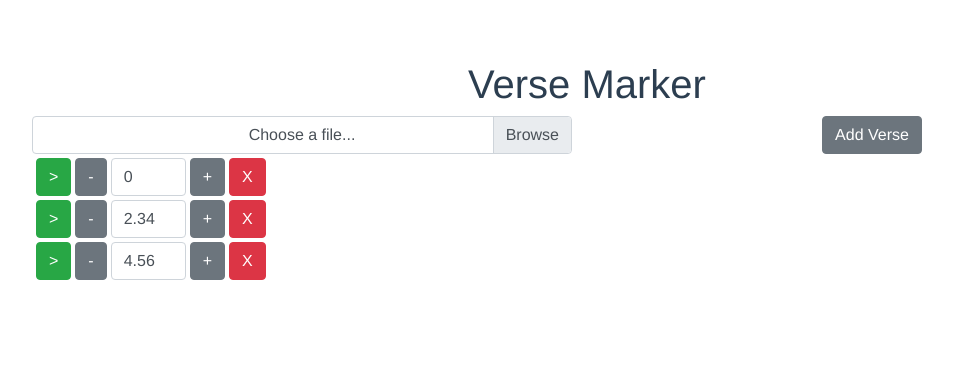
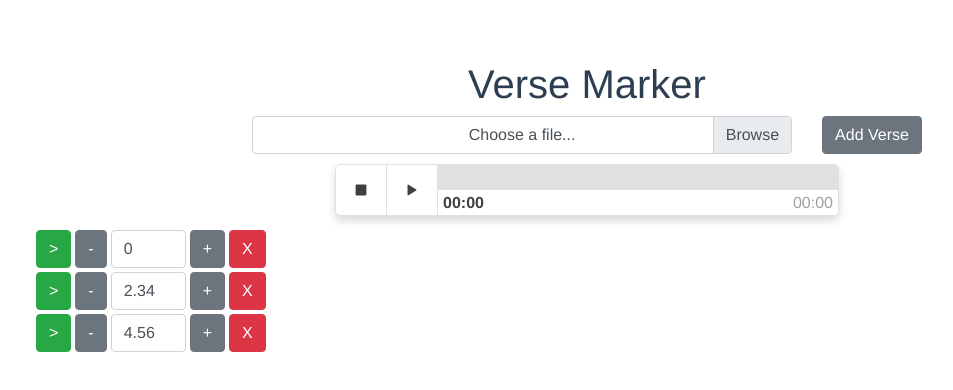
Before and after one commit to burningbman/VerseMarker, a Vue app: page / in a window 1280 px wide. Shown: the top 390 px of the page, without its empty margins (53-1006 px from the left). Built offline with nearby package versions, Linux system fonts and the light colour scheme.

Commit message:
Audio player added and operational

```diff
--- a/package.json
+++ b/package.json
@@ -18,6 +18,8 @@
     "babel-eslint": "^10.0.1",
     "eslint": "^5.8.0",
     "eslint-plugin-vue": "^5.0.0-0",
+    "node-sass": "^4.10.0",
+    "sass-loader": "^7.1.0",
     "vue-template-compiler": "^2.5.17"
   },
   "eslintConfig": {
--- a/src/VerseMarker.vue
+++ b/src/VerseMarker.vue
@@ -3,16 +3,17 @@
     <h1>Verse Marker</h1>
     <b-container>
         <b-row class="justify-content-md-center">
-            <b-col>
+            <b-col cols="6">
                 <b-form>
                     <b-form-file v-model="file" accept=".mp3" placeholder="Choose a file..."></b-form-file>
                 </b-form>
             </b-col>
-            <b-col>
+            <b-col md="auto">
                 <b-button @click="addVerse">Add Verse</b-button>
             </b-col>
         </b-row>
     </b-container>
+    <AudioPlayer :file="file" ref="audioPlayer"/>
     <b-container>
         <Verse v-for="verse in verses" :key="verse" :initialTimestamp="verse" v-on:delete-verse="deleteVerse" />
     </b-container>
@@ -21,18 +22,22 @@
 
 <script>
 import Verse from './components/Verse.vue'
+import AudioPlayer from './components/AudioPlayer.vue'
 import Utils from './utils/Utils.js'
 
+var file = new File([''], 'temp')
+
 export default {
-    name: 'app',
+    name: 'VerseMarker',
     data() {
         return {
-            file: null,
+            file: file,
             verses: [0, 2.34, 4.56]
         }
     },
     components: {
-        Verse
+        Verse,
+        AudioPlayer
     },
     methods: {
         deleteVerse(timestamp) {
@@ -40,8 +45,8 @@ export default {
             this.verses.splice(verseIndex, 1)
         },
         addVerse() {
-            var verse = Utils.toTwoDecimals(Math.random() * 100)
-            this.verses.push(verse)
+            var time = Utils.toTwoDecimals(this.$refs.audioPlayer.getCurrentTime())
+            this.verses.push(time)
             this.verses.sort(function(a, b) {
                 return a - b
             })
--- /dev/null
+++ b/src/components/AudioPlayer.vue
@@ -0,0 +1,206 @@
+<template>
+<div class="player">
+    <div class="player-controls">
+        <div>
+            <a v-on:click.prevent="stop" title="Stop" href="#">
+                <svg width="18px" xmlns="http://www.w3.org/2000/svg" viewBox="0 0 20 20">
+                    <path fill="currentColor" d="M16,4.995v9.808C16,15.464,15.464,16,14.804,16H4.997C4.446,16,4,15.554,4,15.003V5.196C4,4.536,4.536,4,5.196,4h9.808C15.554,4,16,4.446,16,4.995z" />
+                </svg>
+            </a>
+        </div>
+        <div>
+            <a v-on:click.prevent="playing = !playing" title="Play/Pause" href="#">
+                <svg width="18px" xmlns="http://www.w3.org/2000/svg" viewBox="0 0 20 20">
+                    <path v-if="!playing" fill="currentColor" d="M15,10.001c0,0.299-0.305,0.514-0.305,0.514l-8.561,5.303C5.51,16.227,5,15.924,5,15.149V4.852c0-0.777,0.51-1.078,1.135-0.67l8.561,5.305C14.695,9.487,15,9.702,15,10.001z" />
+                    <path v-else fill="currentColor" d="M15,3h-2c-0.553,0-1,0.048-1,0.6v12.8c0,0.552,0.447,0.6,1,0.6h2c0.553,0,1-0.048,1-0.6V3.6C16,3.048,15.553,3,15,3z M7,3H5C4.447,3,4,3.048,4,3.6v12.8C4,16.952,4.447,17,5,17h2c0.553,0,1-0.048,1-0.6V3.6C8,3.048,7.553,3,7,3z" />
+                </svg>
+            </a>
+        </div>
+        <div>
+            <div v-on:click="seek" class="player-progress" title="Time played : Total time">
+                <div :style="{ width: this.percentComplete + '%' }" class="player-seeker"></div>
+            </div>
+            <div class="player-time">
+                <div class="player-time-current">{{ currentTime }}</div>
+                <div class="player-time-total">{{ durationTime }}</div>
+            </div>
+        </div>
+    </div>
+    <audio ref="audiofile" :src="fileName" preload="auto" style="display: none;"></audio>
+</div>
+</template>
+
+<script>
+const convertTimeHHMMSS = (val) => {
+	let hhmmss = new Date(val * 1000).toISOString().substr(11, 8);
+
+	return hhmmss.indexOf("00:") === 0 ? hhmmss.substr(3) : hhmmss;
+};
+
+export default {
+    name: 'AudioPlayer',
+    props: {
+        file: {
+            type: File
+        }
+    },
+    data: () => ({
+        audio: undefined,
+        currentSeconds: 0,
+        durationSeconds: 0,
+        loaded: false,
+        playing: false
+    }),
+    computed: {
+        fileName() {
+            return URL.createObjectURL(this.file)
+        },
+        currentTime() {
+            return convertTimeHHMMSS(this.currentSeconds);
+        },
+        durationTime() {
+            return convertTimeHHMMSS(this.durationSeconds);
+        },
+        percentComplete() {
+            return parseInt(this.currentSeconds / this.durationSeconds * 100);
+        }
+    },
+	watch: {
+		playing(value) {
+			if (value) { return this.audio.play(); }
+			this.audio.pause();
+		}
+	},
+	methods: {
+		load() {
+			if (this.audio.readyState >= 2) {
+				this.loaded = true;
+				this.durationSeconds = parseInt(this.audio.duration);
+				return this.playing = this.autoPlay;
+			}
+
+			throw new Error('Failed to load sound file.');
+		},
+		seek(e) {
+			if (!this.playing || e.target.tagName === 'SPAN') {
+				return;
+			}
+
+			const el = e.target.getBoundingClientRect();
+			const seekPos = (e.clientX - el.left) / el.width;
+
+			this.audio.currentTime = parseInt(this.audio.duration * seekPos);
+		},
+		stop() {
+			this.playing = false;
+			this.audio.currentTime = 0;
+		},
+		update(e) {
+			this.currentSeconds = parseInt(this.audio.currentTime);
+		},
+        getCurrentTime() {
+            return this.audio.currentTime;
+        }
+	},
+	created() {
+		this.innerLoop = this.loop;
+	},
+	mounted() {
+		this.audio = this.$el.querySelectorAll('audio')[0];
+		this.audio.addEventListener('timeupdate', this.update);
+		this.audio.addEventListener('loadeddata', this.load);
+		this.audio.addEventListener('pause', () => { this.playing = false; });
+		this.audio.addEventListener('play', () => { this.playing = true; });
+	}
+}
+</script>
+
+<style lang="scss" scoped>
+@import url('https://fonts.googleapis.com/css?family=Nunito:400,700');
+
+body {
+    font-family: 'Nunito', sans-serif;
+    -moz-osx-font-smoothing: grayscale;
+    -webkit-font-smoothing: antialiased;
+    text-rendering: optimizeLegibility;
+}
+
+$player-bg: #fff;
+$player-border-color: darken($player-bg, 12%);
+$player-link-color: darken($player-bg, 75%);
+$player-progress-color: $player-border-color;
+$player-seeker-color: $player-link-color;
+$player-text-color: $player-link-color;
+
+.player-wrapper {
+    align-items: center;
+    background-color: $player-bg;
+    background-image: linear-gradient(90deg, #fff 0, darken(#fff, 12%));
+    display: flex;
+    justify-content: center;
+    height: 100vh;
+}
+
+.player {
+    background-color: $player-bg;
+    border: 1px solid $player-border-color;
+    border-radius: 5px;
+    box-shadow: 0 5px 8px rgba(0, 0, 0, 0.15);
+    color: $player-text-color;
+    display: inline-block;
+    line-height: 1.5625;
+    margin: 10px 0;
+}
+
+.player-controls {
+    display: flex;
+
+    > div {
+        border-right: 1px solid $player-border-color;
+
+        &:last-child {
+            border-right: none;
+        }
+
+        a {
+            color: $player-link-color;
+            display: block;
+            line-height: 0;
+            padding: 1em;
+            text-decoration: none;
+        }
+    }
+}
+
+.player-progress {
+    background-color: $player-progress-color;
+    cursor: pointer;
+    height: 50%;
+    min-width: 400px;
+    position: relative;
+
+    .player-seeker {
+        background-color: $player-seeker-color;
+        bottom: 0;
+        left: 0;
+        position: absolute;
+        top: 0;
+    }
+}
+
+.player-time {
+    display: flex;
+    // font-size: 18px;
+    justify-content: space-between;
+
+    .player-time-current {
+        font-weight: 700;
+        padding-left: 5px;
+    }
+
+    .player-time-total {
+        opacity: 0.5;
+        padding-right: 5px;
+    }
+}
+</style>
```
Also changed, not shown: 1 other file (tests, documents, lock files or other folders).
